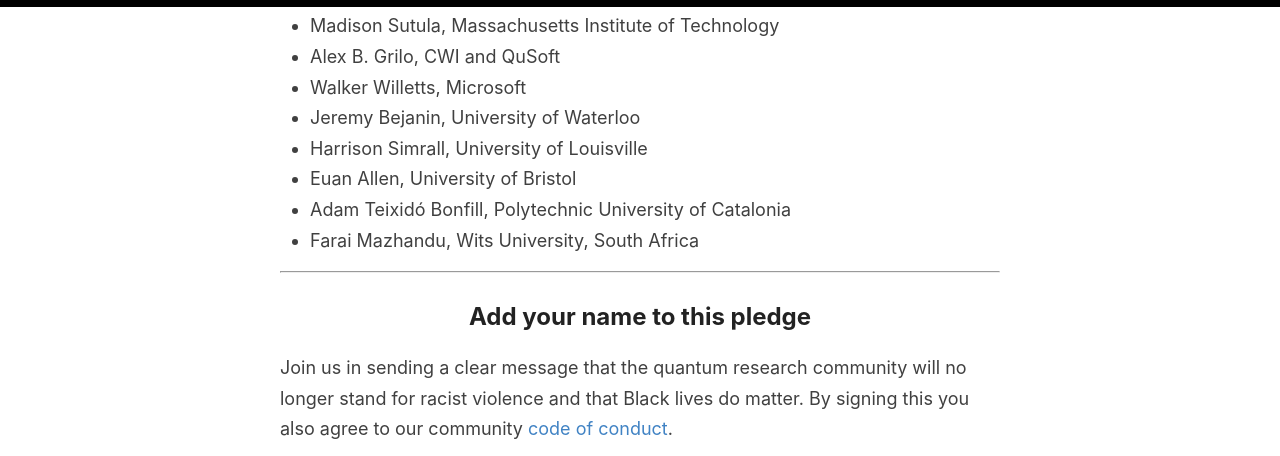
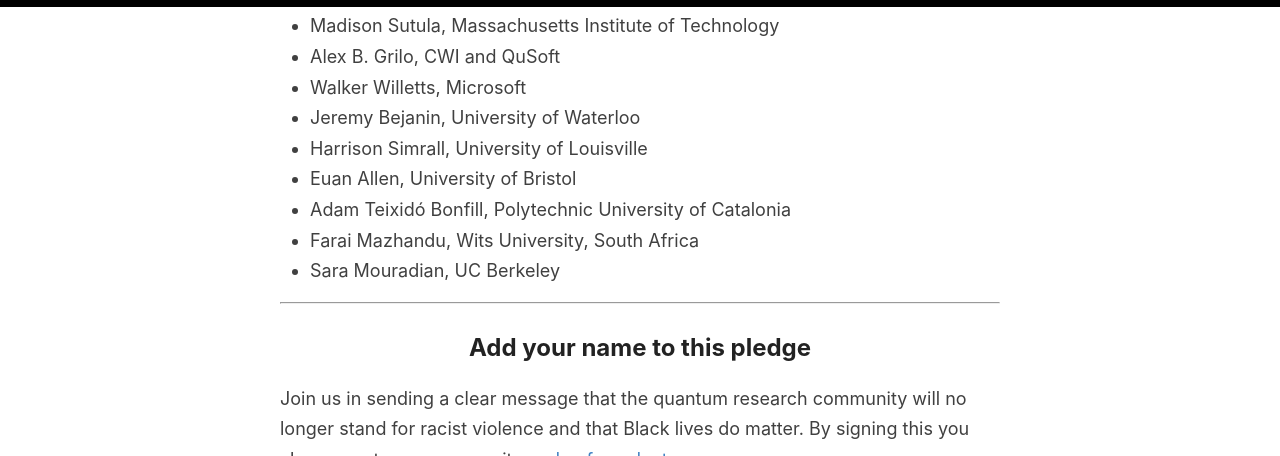
Before and after one commit to quantumforblacklives/quantumforblacklives.github.io, a Jekyll site: the page built from index.html, in a window 1280 px wide and 900 px high, scrolled down 5266 px, cut to the strip 0-456 px from the top of the window. Built offline with Jekyll 4.4.1, drawn with Linux system fonts in a browser that asks for light colours; the list of posts is cut into pages by our own code.

Commit message:
Add signature from Sara Mouradian.

```diff
--- a/_includes/signatories.md
+++ b/_includes/signatories.md
@@ -74,3 +74,4 @@
 - Euan Allen, University of Bristol
 - Adam Teixidó Bonfill, Polytechnic University of Catalonia
 - Farai Mazhandu, Wits University, South Africa
+- Sara Mouradian, UC Berkeley
```
